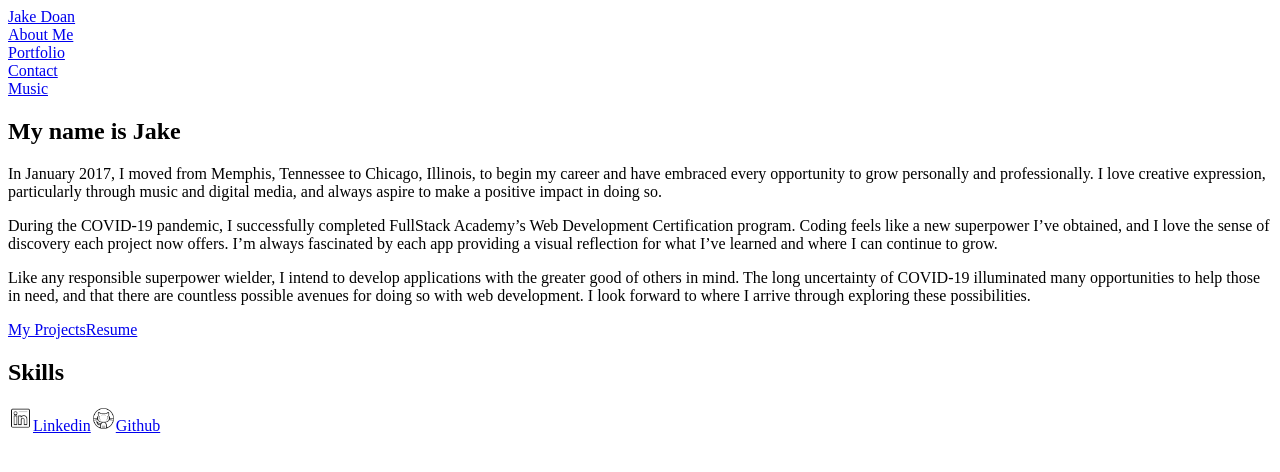
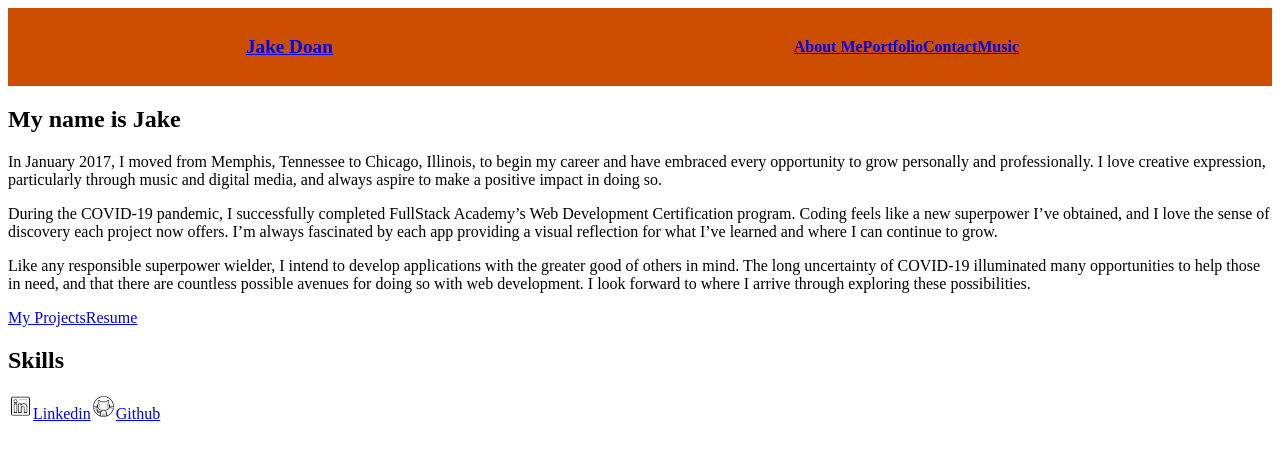
Before and after one commit to jakedoan3/portfolio, a React (Create React App) app: page /about in a window 1280 px wide. Shown: the top 472 px of the page. Built offline with nearby package versions, Linux system fonts and the light colour scheme.

Commit message:
started CSS

```diff
--- a/src/AboutMe.jsx
+++ b/src/AboutMe.jsx
@@ -1,5 +1,5 @@
 import React from 'react'
-import Contact from "./Contact"
+
 
 const AboutMe = () => {
   return (
--- a/src/App.js
+++ b/src/App.js
@@ -6,6 +6,7 @@ import AboutMe from "./AboutMe";
 import Contact from "./Contact";
 import Portfolio from "./Portfolio";
 import Footer from "./Footer";
+import "./Style/App.css"
 
 function App() {
   return (
--- a/src/Home.jsx
+++ b/src/Home.jsx
@@ -1,5 +1,4 @@
 import React from 'react'
-import Contact from './Contact'
 
 const Home = () => {
   return (
--- a/src/Navbar.jsx
+++ b/src/Navbar.jsx
@@ -1,7 +1,7 @@
 import React from 'react';
 import { Link } from "react-router-dom";
 
-const Navbar = ({ loggedIn, setLoggedIn }) => {
+const Navbar = () => {
   const links = [
     {
       key: "About Me",
--- /dev/null
+++ b/src/Style/App.css
@@ -0,0 +1,29 @@
+.Navbar {
+    display: flex;
+    flex-direction: row;
+    justify-content: space-around;
+    font-weight: bold;
+    padding: 15px;
+    background: rgb(205, 78, 0);
+    top: 0;
+  }
+
+  .NavLink {
+    display: flex;
+    flex-direction: row;
+    justify-content: space-between;
+    align-items: right;
+    font-weight: bold;
+    padding: 15px;
+    text-align: center;
+  }
+
+
+  .NavTitle {
+    font-size: larger;
+    align-self: center;
+  }
+
+header {
+
+}
--- a/src/index.js
+++ b/src/index.js
@@ -1,6 +1,7 @@
 import React from 'react';
 import ReactDOM from 'react-dom/client';
 import App from './App';
+
 
 
 const root = ReactDOM.createRoot(document.getElementById('root'));
```
